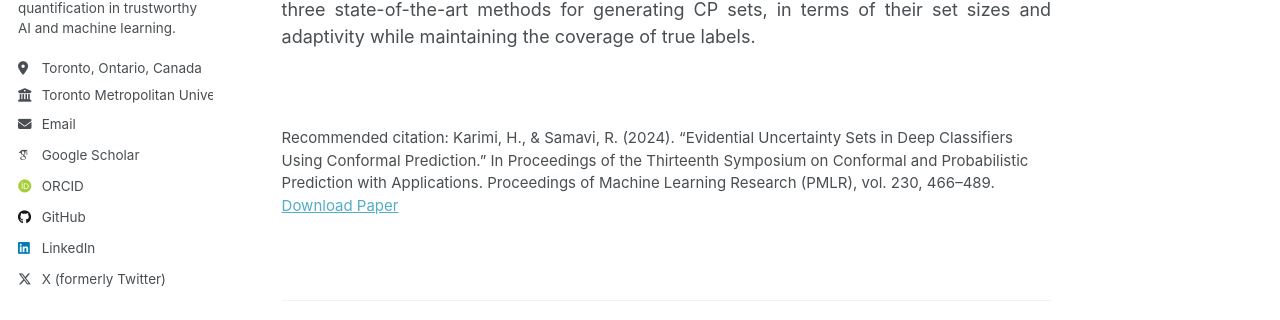
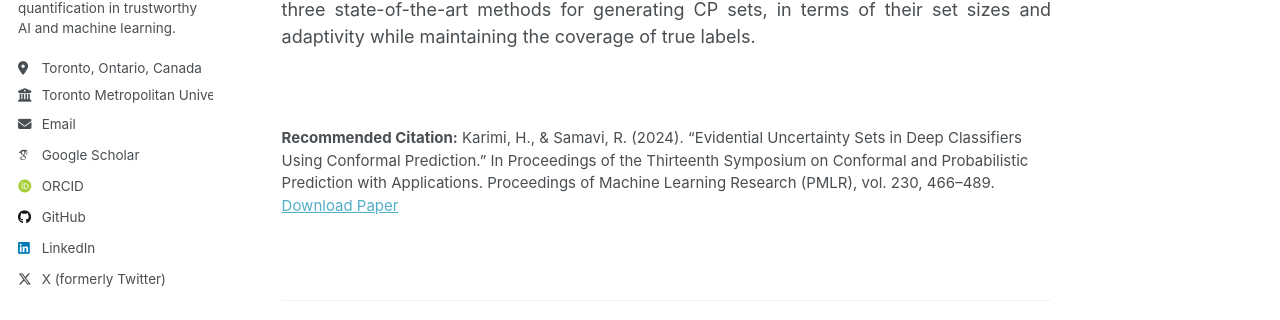
Before and after one commit to hamedmx/hamedmx.github.io, a Jekyll site: the page built from _publications/2024-09-10-ecp-copa.md, in a window 1280 px wide and 1318 px high. Shown: the part 417-737 px from the top of the window. Built offline with Jekyll 4.4.1, drawn with Linux system fonts in a browser that asks for light colours; some web fonts are replaced; a script that is not in the unit is left out.

Commit message:
Update single.html

```diff
--- a/_layouts/single.html
+++ b/_layouts/single.html
@@ -48,25 +48,25 @@ layout: default
         {{ content }}
 
         {% if page.citation and page.paperurl and page.slidesurl and page.bibtexurl %}
-          <p style="font-size: smaller">Recommended citation: {{ page.citation }}<br /><a href="{{ page.paperurl }}">Download Paper</a> | <a href="{{ page.slidesurl }}">Download Slides</a> | <a href="{{ page.bibtexurl }}">Download Bibtex</a></p>
+          <p style="font-size: smaller"><strong>Recommended Citation:</strong> {{ page.citation }}<br /><a href="{{ page.paperurl }}">Download Paper</a> | <a href="{{ page.slidesurl }}">Download Slides</a> | <a href="{{ page.bibtexurl }}">Download Bibtex</a></p>
         {% elsif page.citation and page.paperurl and page.slidesurl %}
-          <p style="font-size: smaller">Recommended citation: {{ page.citation }}<br /><a href="{{ page.paperurl }}">Download Paper</a> | <a href="{{ page.slidesurl }}">Download Slides</a></p>
+          <p style="font-size: smaller"><strong>Recommended Citation:</strong> {{ page.citation }}<br /><a href="{{ page.paperurl }}">Download Paper</a> | <a href="{{ page.slidesurl }}">Download Slides</a></p>
         {% elsif page.citation and page.paperurl and page.bibtexurl %}
-          <p style="font-size: smaller">Recommended citation: {{ page.citation }}<br /><a href="{{ page.paperurl }}">Download Paper</a> | <a href="{{ page.bibtexurl }}">Download Bibtex</a></p>
+          <p style="font-size: smaller"><strong>Recommended Citation:</strong> {{ page.citation }}<br /><a href="{{ page.paperurl }}">Download Paper</a> | <a href="{{ page.bibtexurl }}">Download Bibtex</a></p>
         {% elsif page.citation and page.paperurl %}
-          <p style="font-size: smaller">Recommended citation: {{ page.citation }}<br /><a href="{{ page.paperurl }}">Download Paper</a></p>
+          <p style="font-size: smaller"><strong>Recommended Citation:</strong> {{ page.citation }}<br /><a href="{{ page.paperurl }}">Download Paper</a></p>
         {% elsif page.citation and page.slidesurl and page.bibtexurl %}
-          <p style="font-size: smaller">Recommended citation: {{ page.citation }}<br /><a href="{{ page.slidesurl }}">Download Slides</a> | <a href="{{ page.bibtexurl }}">Download Bibtex</a></p>
+          <p style="font-size: smaller"><strong>Recommended Citation:</strong> {{ page.citation }}<br /><a href="{{ page.slidesurl }}">Download Slides</a> | <a href="{{ page.bibtexurl }}">Download Bibtex</a></p>
         {% elsif page.citation and page.slidesurl %}
-          <p style="font-size: smaller">Recommended citation: {{ page.citation }}<br /><a href="{{ page.slidesurl }}">Download Slides</a></p>
+          <p style="font-size: smaller"><strong>Recommended Citation:</strong> {{ page.citation }}<br /><a href="{{ page.slidesurl }}">Download Slides</a></p>
         {% elsif page.slidesurl and page.bibtexurl %}
           <p style="font-size: smaller"><a href="{{ page.slidesurl }}">Download Slides</a> | <a href="{{ page.bibtexurl }}">Download Bibtex</a></p>
         {% elsif page.paperurl and page.bibtexurl %}
           <p style="font-size: smaller"><a href="{{ page.paperurl }}">Download Paper</a> | <a href="{{ page.bibtexurl }}">Download Bibtex</a></p>
         {% elsif page.citation and page.bibtexurl %}
-          <p style="font-size: smaller">Recommended citation: {{ page.citation }}<br /><a href="{{ page.bibtexurl }}">Download Bibtex</a></p>
+          <p style="font-size: smaller"><strong>Recommended Citation:</strong> {{ page.citation }}<br /><a href="{{ page.bibtexurl }}">Download Bibtex</a></p>
         {% elsif page.citation %}
-          <p style="font-size: smaller">Recommended citation: {{ page.citation }}</p>
+          <p style="font-size: smaller"><strong>Recommended Citation:</strong> {{ page.citation }}</p>
         {% elsif page.slidesurl %}
           <p style="font-size: smaller"><a href="{{ page.slidesurl }}">Download Slides</a></p>
         {% elsif page.bibtexurl %}
```
